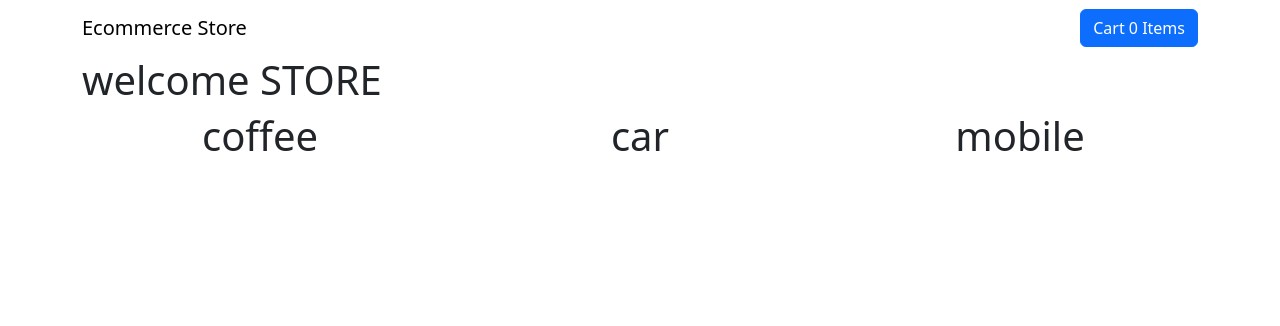
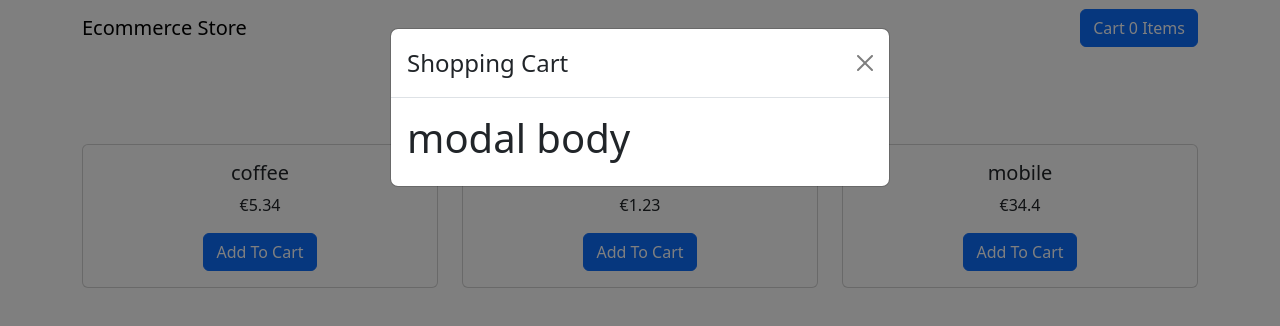
Before and after one commit to Predrag-Jandric/React-shopping-cart-logic, a React (Create React App) app: page / in a window 1280 px wide. Both pictures are taken after a click on the button "Cart 0 Items". Shown: the top 326 px of the page. Built offline with nearby package versions, Linux system fonts and the light colour scheme.

Commit message:
in process of adding cart functionality...

```diff
--- a/src/components/NavbarComp.jsx
+++ b/src/components/NavbarComp.jsx
@@ -1,15 +1,30 @@
-import React from 'react'
+import React, { useState } from 'react'
 import { Button, Container, Navbar, Modal } from 'react-bootstrap'
 
 function NavbarComp() {
+
+  const [show, setShow] = useState(false)
+  const handleClose = () => setShow(false)
+  const handleShow = () => setShow(true)
+
   return (
-    <Navbar expand="sm">
+    <>
+      <Navbar expand="sm">
         <Navbar.Brand href="/">Ecommerce Store</Navbar.Brand>
         <Navbar.Toggle />
         <Navbar.Collapse className="justify-content-end">
-          <Button>Cart 0 Items</Button>
+          <Button onClick={handleShow}>Cart 0 Items</Button>
         </Navbar.Collapse>
-    </Navbar>
+      </Navbar>
+      <Modal show={show} onHide={handleClose}>
+        <Modal.Header closeButton>
+          <Modal.Title>Shopping Cart</Modal.Title>
+        </Modal.Header>
+        <Modal.Body>
+          <h1>modal body</h1>
+        </Modal.Body>
+      </Modal>
+    </>
   )
 }
 
--- /dev/null
+++ b/src/components/ProductCard.jsx
@@ -0,0 +1,20 @@
+import React from 'react'
+import { Card, Button, Form, Row, Col } from 'react-bootstrap'
+
+// props.product is the product we are selling
+function ProductCard(props) {
+
+const product = props.product
+
+    return (
+        <Card>
+            <Card.Body>
+                <Card.Title>{product.title}</Card.Title>
+                <Card.Text>€{product.price}</Card.Text>
+                <Button cariant="primary">Add To Cart</Button>
+            </Card.Body>
+        </Card>
+    )
+}
+
+export default ProductCard
--- a/src/components/pages/Store.js
+++ b/src/components/pages/Store.js
@@ -1,15 +1,17 @@
 import React from 'react'
 import { Row, Col } from 'react-bootstrap'
 import { productsArray } from '../../productsStore'
+import ProductCard from '../ProductCard'
 
 function Store() {
         return (
             <>
-                <h1>welcome STORE </h1>
+                <h1 align="center" className='p-3'>welcome STORE </h1>
                 <Row xs={1} md={3} className='g-4'>
                     {productsArray.map((product, idx) => (
                     <Col align="center" key={idx}>
-                        <h1>{product.title}</h1>
+                        {/* <h1>{product.title}</h1> */}
+                        <ProductCard product={product}/>
                     </Col>
                     ))}
                 </Row>
```
Also changed, not shown: src/CartContext.js (added, +64 -0 lines).
